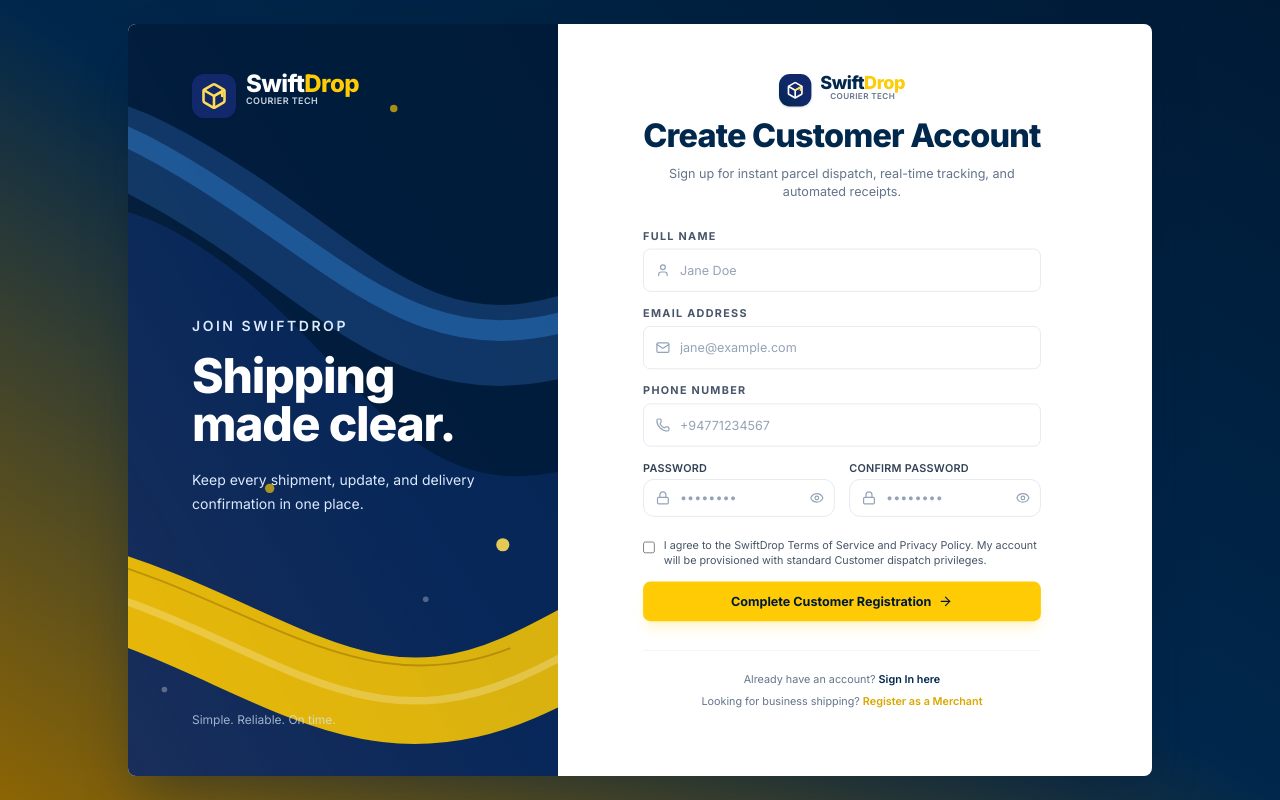
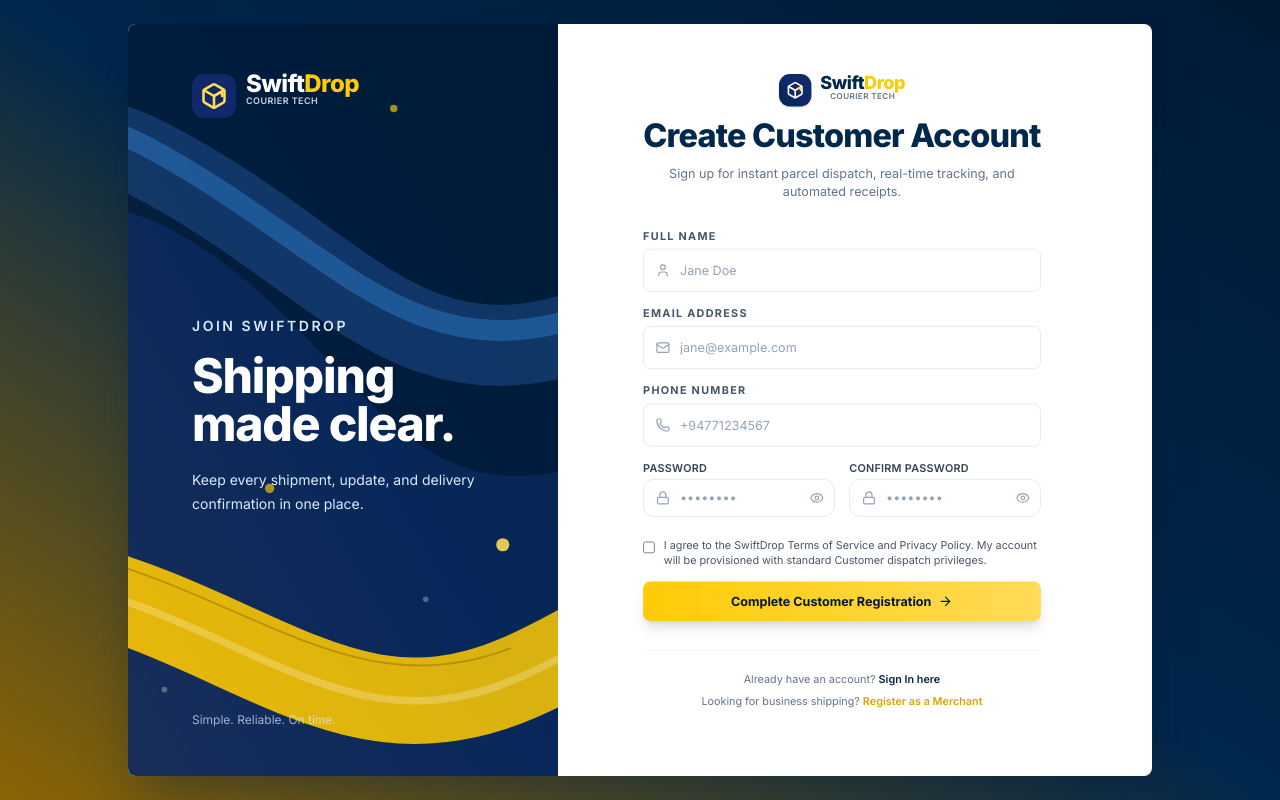
Before and after one commit to swiftdrop-ead-team/swiftdrop-courier-management, a React (Vite) app in the folder frontend/: page /register in a window 1280 px wide. Built offline with nearby package versions, Linux system fonts and the light colour scheme; no server answers.

Commit message:
Use yellow gradients without yellow shadows

```diff
--- a/frontend/src/components/ui/ActionLink.tsx
+++ b/frontend/src/components/ui/ActionLink.tsx
@@ -10,7 +10,7 @@ interface ActionLinkProps extends LinkProps {
 }
 
 const variantClasses: Record<ButtonVariant, string> = {
-  primary: 'bg-yellow-500 text-navy-950 shadow-lg shadow-yellow-500/20 hover:bg-yellow-400',
+  primary: 'bg-gradient-to-r from-yellow-500 to-yellow-400 text-navy-950 shadow-lg shadow-navy-900/15 hover:from-yellow-400 hover:to-yellow-300',
   secondary: 'bg-navy-900 text-white shadow-lg shadow-navy-900/15 hover:bg-navy-800',
   outline: 'border border-slate-200 bg-white text-slate-700 hover:border-navy-200 hover:bg-slate-50 hover:text-navy-900',
   ghost: 'text-slate-600 hover:bg-slate-100 hover:text-navy-900',
--- a/frontend/src/components/ui/Button.tsx
+++ b/frontend/src/components/ui/Button.tsx
@@ -10,7 +10,7 @@ interface ButtonProps extends React.ButtonHTMLAttributes<HTMLButtonElement> {
 }
 
 const variantClasses: Record<ButtonVariant, string> = {
-  primary: 'bg-yellow-500 text-navy-950 shadow-lg shadow-yellow-500/20 hover:bg-yellow-400 active:bg-yellow-600',
+  primary: 'bg-gradient-to-r from-yellow-500 to-yellow-400 text-navy-950 shadow-lg shadow-navy-900/15 hover:from-yellow-400 hover:to-yellow-300 active:from-yellow-600 active:to-yellow-500',
   secondary: 'bg-navy-900 text-white shadow-lg shadow-navy-900/15 hover:bg-navy-800 active:bg-navy-950',
   outline: 'border border-slate-200 bg-white text-slate-700 hover:border-navy-200 hover:bg-slate-50 hover:text-navy-900',
   ghost: 'text-slate-600 hover:bg-slate-100 hover:text-navy-900',
--- a/frontend/src/pages/auth/MerchantRegisterPage.tsx
+++ b/frontend/src/pages/auth/MerchantRegisterPage.tsx
@@ -315,7 +315,7 @@ export const MerchantRegisterPage: React.FC = () => {
           <button
             type="submit"
             disabled={isSubmitting}
-            className="w-full mt-4 py-3.5 px-4 rounded-xl bg-yellow-500 hover:bg-yellow-400 active:bg-yellow-600 text-navy-950 font-extrabold text-sm shadow-lg shadow-yellow-500/20 transition-all flex items-center justify-center gap-2 disabled:opacity-70 disabled:cursor-not-allowed"
+            className="w-full mt-4 py-3.5 px-4 rounded-xl bg-yellow-500 hover:bg-yellow-400 active:bg-yellow-600 text-navy-950 font-extrabold text-sm shadow-lg shadow-navy-900/15 transition-all flex items-center justify-center gap-2 disabled:opacity-70 disabled:cursor-not-allowed"
           >
             {isSubmitting ? (
               <>
```
